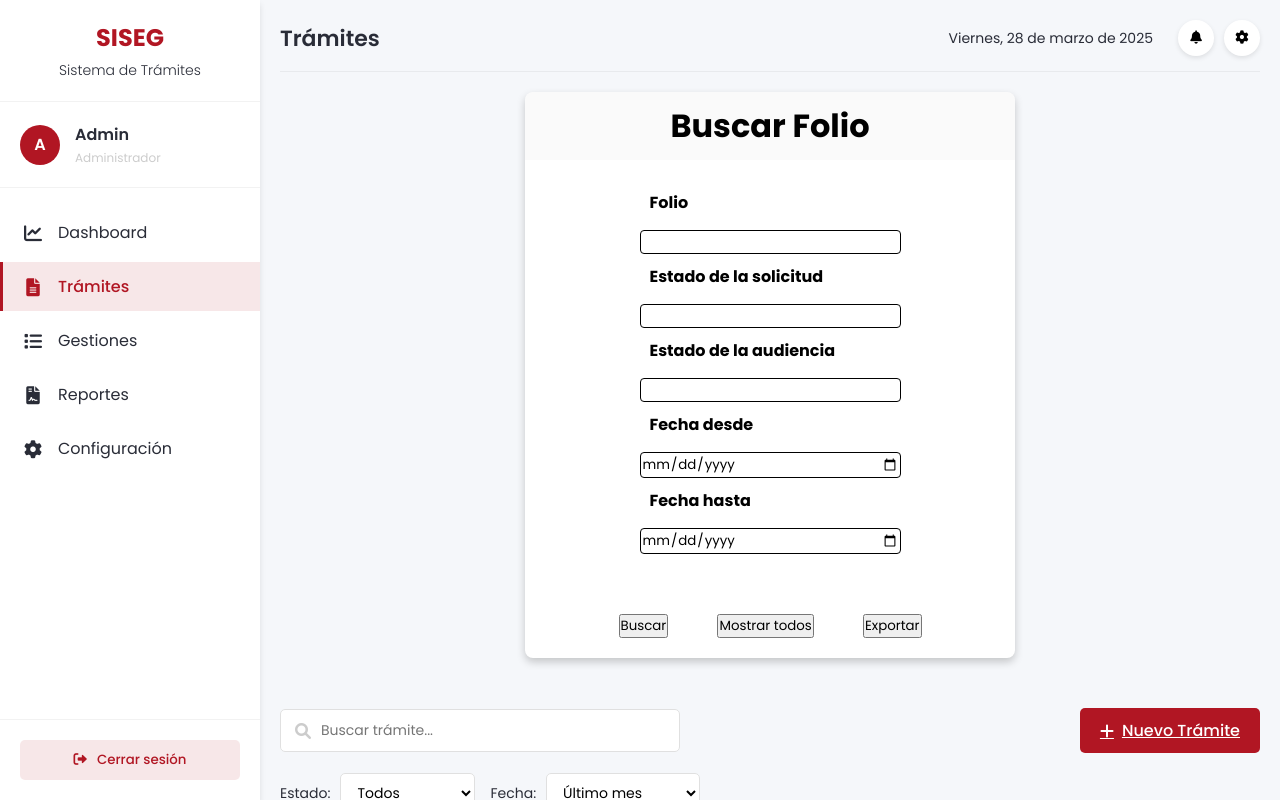
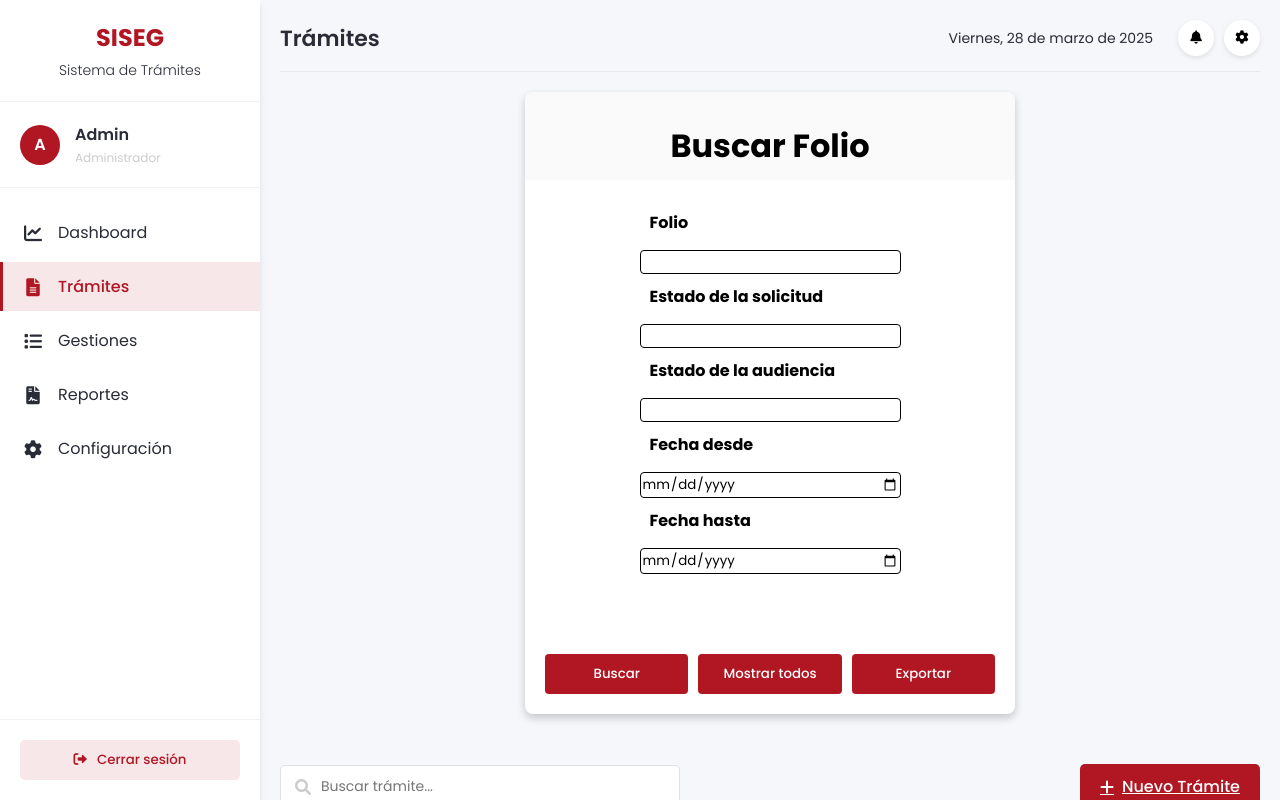
Before and after one commit to Axlreb28/sisegx, a Vue app: page /tramites in a window 1280 px wide. Built offline with nearby package versions, Linux system fonts and the light colour scheme; sample sign-in values are in the browser's storage.

Commit message:
Mejore el css de los btones

```diff
--- a/src/assets/css/tramites.css
+++ b/src/assets/css/tramites.css
@@ -24,6 +24,7 @@
 .title h1 {
   color: black;
   align-items: center;
+  margin-top: 20px;
 }
 
 .input-group {
@@ -55,10 +56,30 @@
 
 .button-group {
   display: flex;
-  justify-content: space-between;
-  width: 70%;
+  justify-content: flex-start; /* para alinearlos al inicio */
+  gap: 10px;
+  margin-top: 20px;
+  width: 100%;
   padding: 20px;
   box-sizing: border-box;
+  transition: transform 0.2s ease, box-shadow 0.2s ease;
+}
+
+.button-group button:hover {
+  transform: translateY(-3px);
+  box-shadow: 0 6px 12px rgba(0, 0, 0, 0.2);
+}
+
+.button-group button {
+  padding: 10px;
+  background-color: #b11623;
+  color: #ffffff;
+  border: none;
+  border-radius: 4px;
+  cursor: pointer;
+  transition: background-color 0.3s ease;
+  font-weight: 500;
+  flex: 1;
 }
 
 /* La tabla de tramites */
@@ -99,7 +120,7 @@
 }
 
 .new-button {
-  background-color: var(--primary-color);
+  background-color:var(--primary-color);
   color: var(--white-color);
   border: none;
   border-radius: 5px;
@@ -109,6 +130,12 @@
   transition: var(--transition);
   display: flex;
   align-items: center;
+  transition: transform 0.2s ease, box-shadow 0.2s ease;
+}
+
+.new-button:hover {
+  transform: translateY(-3px);
+  box-shadow: 0 6px 12px rgba(0, 0, 0, 0.2);
 }
 
 .new-button i {
--- a/src/components/Gestiones.vue
+++ b/src/components/Gestiones.vue
@@ -89,6 +89,7 @@
         width: 70%;
         padding: 20px;
         box-sizing: border-box;
+
     }
 </style>
 
--- a/src/views/Tramites.vue
+++ b/src/views/Tramites.vue
@@ -16,7 +16,6 @@
 
         <label for="fecha_desde">Fecha desde</label>
         <input type="date" id="fecha_desde">
-
         <label for="fecha_hasta">Fecha hasta</label>
         <input type="date" id="fecha_hasta">
     </div>
```
Lines whose indentation alone changed are shown as unchanged.
